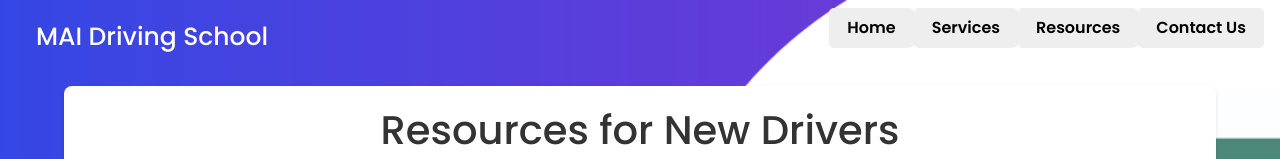
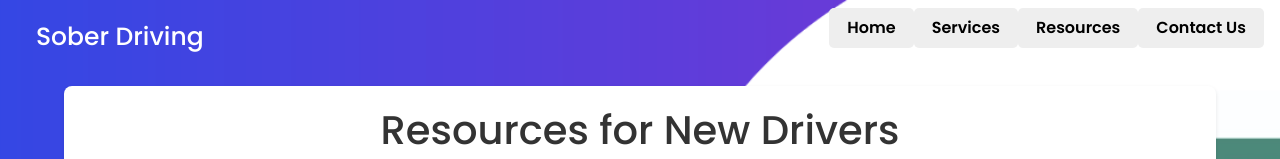
Before and after one commit to elliedalton1/elliedalton1.github.io, a plain HTML site: page resources.html in a window 1280 px wide. Shown: the top 159 px of the page. Drawn offline with nearby package versions, Linux system fonts and the light colour scheme.

Commit message:
Update resources.html

```diff
--- a/resources.html
+++ b/resources.html
@@ -39,7 +39,7 @@
     <section id="bg-img-container">
         <section id="nav-bar">
             <nav class="navbar navbar-expand-lg navbar-light">
-              <a class="navbar-brand" href="#">MAI Driving School</a>
+              <a class="navbar-brand" href="#">Sober Driving</a>
               <button class="navbar-toggler" type="button" data-toggle="collapse" data-target="#navbarNav"
                 aria-controls="navbarNav" aria-expanded="false" aria-label="Toggle navigation">
                 <i class="fa fa-bars"></i>
```
